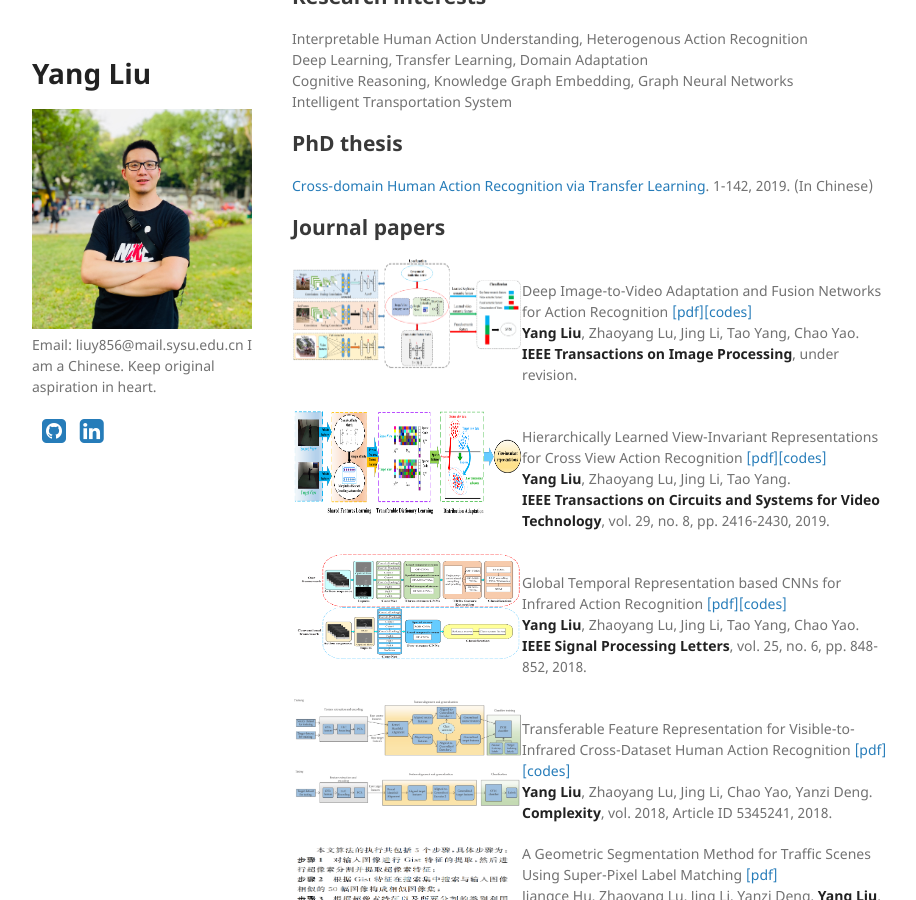
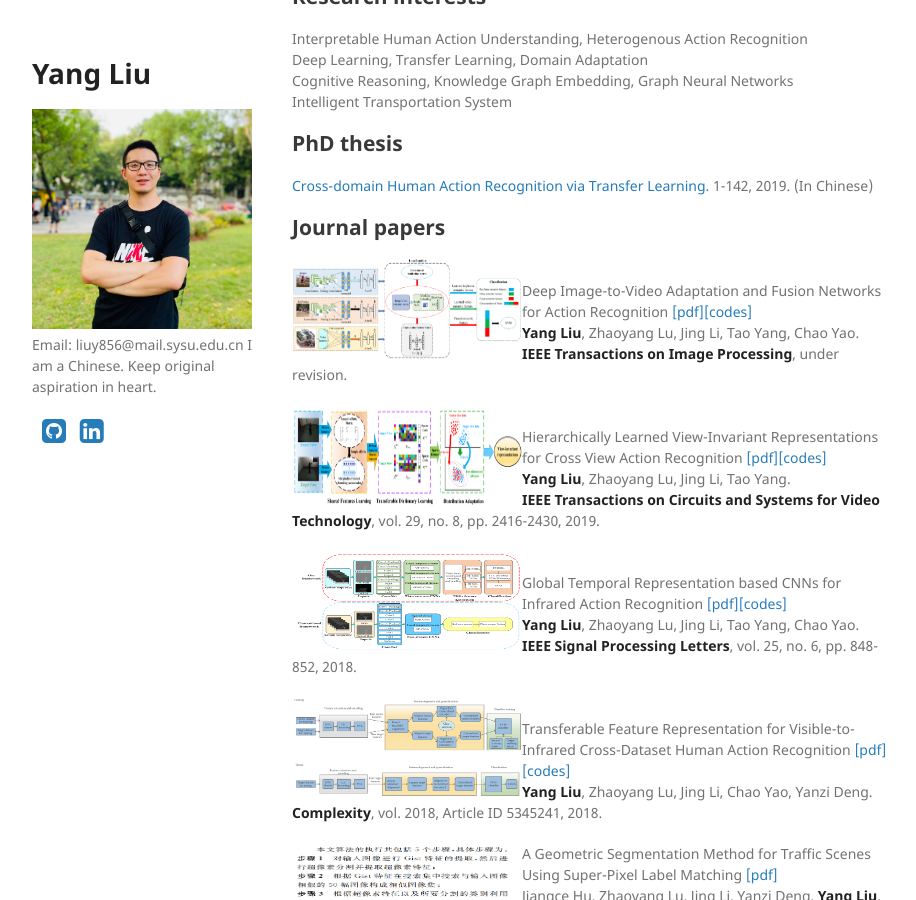
Before and after one commit to YangLiu9208/home, a Jekyll site: the page built from index.md, in a window 1280 px wide and 900 px high, scrolled down 556 px. Shown: the whole window, without its empty margins (178-1094 px from the left). Built offline with Jekyll 4.4.1, drawn with Linux system fonts in a browser that asks for light colours; a style sheet for code colours, icons or effects is not loaded.

Commit message:
Update index.md

```diff
--- a/index.md
+++ b/index.md
@@ -32,7 +32,7 @@ Intelligent Transportation System
 ## Journal papers
 <div align="left">
           <a>
-            <img border="0" src="./TIP.png" align="left" width="230" height="110">
+            <img border="0" src="./TIP.png" align="left" width="230" height="100">
           </a>
 </div>
 Deep Image-to-Video Adaptation and Fusion Networks for Action Recognition  [[pdf]](https://yangliu9208.github.io/DIVAFN/)[[codes]](https://yangliu9208.github.io/DIVAFN/)
@@ -42,7 +42,7 @@ Deep Image-to-Video Adaptation and Fusion Networks for Action Recognition  [[pdf
 
 <div align="left">
           <a>
-            <img border="0" src="./TCSVT.png" align="left" width="230" height="110">
+            <img border="0" src="./TCSVT.png" align="left" width="230" height="100">
           </a>
 </div>
 Hierarchically Learned View-Invariant Representations for Cross View Action Recognition  [[pdf]](https://arxiv.org/abs/1809.00421)[[codes]](https://yangliu9208.github.io/JSRDA/)
@@ -52,7 +52,7 @@ Hierarchically Learned View-Invariant Representations for Cross View Action Reco
 
 <div align="left">
           <a>
-            <img border="0" src="./SPL.png" align="left" width="230" height="110">
+            <img border="0" src="./SPL.png" align="left" width="230" height="100">
           </a>
 </div>
 Global Temporal Representation based CNNs for Infrared Action Recognition  [[pdf]](https://arxiv.org/abs/1909.08287)[[codes]](https://yangliu9208.github.io/TSTDDs/)
@@ -62,7 +62,7 @@ Global Temporal Representation based CNNs for Infrared Action Recognition  [[pdf
 
 <div align="left">
           <a>
-            <img border="0" src="./Complexity.png" align="left" width="230" height="110">
+            <img border="0" src="./Complexity.png" align="left" width="230" height="100">
           </a>
 </div>
 Transferable Feature Representation for Visible-to-Infrared Cross-Dataset Human Action Recognition  [[pdf]](https://arxiv.org/abs/1909.08297)[[codes]](https://yangliu9208.github.io/CDFAG/)
@@ -72,7 +72,7 @@ Transferable Feature Representation for Visible-to-Infrared Cross-Dataset Human
 
 <div align="left">
           <a>
-            <img border="0" src="./XJT1.png" align="left" width="230" height="110">
+            <img border="0" src="./XJT1.png" align="left" width="230" height="100">
           </a>
 </div>
 A Geometric Segmentation Method for Traffic Scenes Using Super-Pixel Label Matching  [[pdf]](http://zkxb.xjtu.edu.cn//oa/darticle.aspx?type=view&id=201808012)
@@ -82,7 +82,7 @@ Jiangce Hu, Zhaoyang Lu, Jing Li, Yanzi Deng, **Yang Liu**.
 
 <div align="left">
           <a>
-            <img border="0" src="./XJT2.png" align="left" width="230" height="110">
+            <img border="0" src="./XJT2.png" align="left" width="230" height="100">
           </a>
 </div>
 Road Scene Segmentation Using Hierarchical Graph-based Inference  [[pdf]](http://zkxb.xjtu.edu.cn/oa/DArticle.aspx?type=view&id=201712010)
@@ -92,7 +92,7 @@ Yanzi Deng, Zhaoyang Lu, Jing Li, **Yang Liu.**
 ## Conference papers
 <div align="left">
           <a>
-            <img border="0" src="./CCBR.png" align="left" width="230" height="110">
+            <img border="0" src="./CCBR.png" align="left" width="230" height="100">
           </a>
 </div>
 Combining Multiple Features for Cross-Domain Face Sketch Recognition  [[pdf]](https://link.springer.com/chapter/10.1007/978-3-319-46654-5_16)
```
